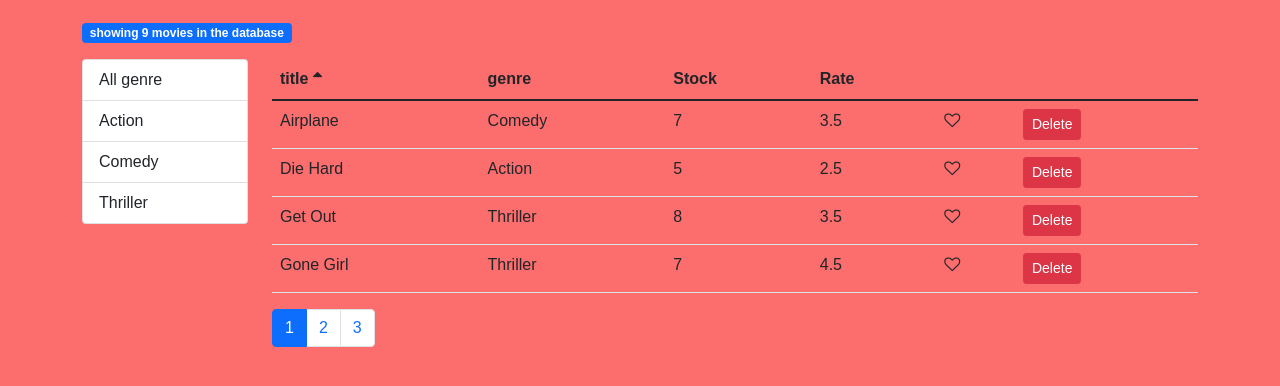
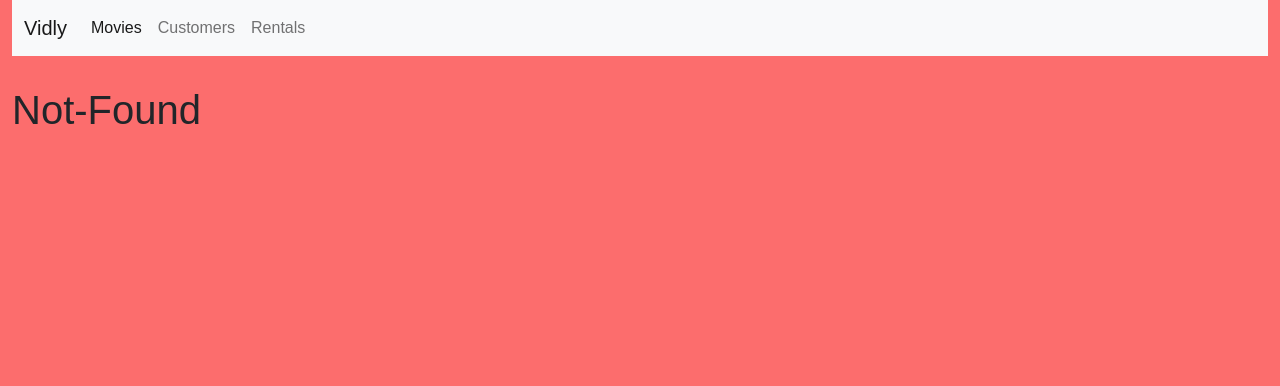
Before and after one commit to krishkasper07/movies-app, a React (Create React App) app: page /not-found in a window 1280 px wide. Shown: the top 386 px of the page. Built offline with nearby package versions, Linux system fonts and the light colour scheme.

Commit message:
added routing created a separate table component

```diff
--- a/package.json
+++ b/package.json
@@ -12,6 +12,7 @@
     "prop-types": "^15.7.2",
     "react": "^17.0.2",
     "react-dom": "^17.0.2",
+    "react-router-dom": "^5.3.0",
     "react-scripts": "4.0.3",
     "web-vitals": "^1.1.2"
   },
--- a/src/App.js
+++ b/src/App.js
@@ -1,8 +1,21 @@
+import { Redirect, Route, Switch } from "react-router";
+import Customers from "./components/customers";
 import { Movies } from "./components/movies";
+import Rentals from "./components/rentals";
+import NotFound from "./components/not-found"
+import NavBar from "./components/navbar"
 function App() {
   return (
-    <main className="container">
-    <Movies/>
+    <main className="container-fluid">
+    <NavBar/>
+    <Switch>
+    <Route path="/movies" component={Movies}/>
+    <Route path="/customers" component={Customers}/>
+    <Route path="/rentals" component={Rentals}/>
+    <Route path="/not-found" component={NotFound}/>
+    <Redirect from="/" exact to="/movies"/>
+    <Redirect to="/not-found"/>
+    </Switch>
     </main>
   );
 }
--- /dev/null
+++ b/src/components/common/table.jsx
@@ -0,0 +1,14 @@
+import TableHeader from './tableHeader'
+import TableBody from './tableBody'
+const Table=({columns,onSort,allMovies,sortColumn})=>{
+
+    return( <table className="table">
+            <TableHeader
+            columns={columns}
+            onSort={onSort}
+            sortColumn={sortColumn}/>
+            <TableBody data={allMovies}
+           columns={columns}/>
+        </table>);
+}
+export default Table;
--- /dev/null
+++ b/src/components/customers.jsx
@@ -0,0 +1,5 @@
+const Customers = () => {
+    return ( <h1>Customer</h1> );
+}
+
+export default Customers;
--- a/src/components/movies.jsx
+++ b/src/components/movies.jsx
@@ -51,22 +51,29 @@
     const handleSort=(sort)=>{
           setSortColumn(sort);
     }
+    //getting page data
+    const getPageData=()=>{
+        const filtered=selectedGenre && selectedGenre._id ? movies.filter(m=> m.genre._id === selectedGenre._id) : movies;
+        // returning a sorted array using lodash
+     const sorted=_.orderBy(filtered,[sortColumn.path],[sortColumn.order]);
+    // importing paginate from utils
+    const allMovies=paginate(sorted,currentPage,pageSize);
+    return {totalCount:filtered.length ,data:allMovies};
+    }
     useEffect(() => {
         const gen= [{_id:'',name:'All genre'},...getGenres()];
         setmovies(getMovies());
         setGenre(gen);
     }, [])
-    const filtered=selectedGenre && selectedGenre._id ? movies.filter(m=> m.genre._id === selectedGenre._id) : movies;
-    // returning a sorted array using lodash
- const sorted=_.orderBy(filtered,[sortColumn.path],[sortColumn.order]);
-// importing paginate from utils
-const allMovies=paginate(sorted,currentPage,pageSize);
+
+
     //object destructing
     const {length:count}=movies
     if(count ===0)
     return <p>there are no movies in the database</p>
+    const {totalCount,data:allMovies}=getPageData();
 return(<div>
-   <p className="badge bg-primary rounded">showing {filtered.length} movies in the database</p>
+   <p className="badge bg-primary rounded">showing {totalCount} movies in the database</p>
     <div className="row">
         <div className="col-2">
         <ListGroup items={genre}
@@ -81,7 +88,7 @@
             onSort={handleSort}
             sortColumn={sortColumn}/>
         <Pagination
-        itemCount={filtered.length}
+        itemCount={totalCount}
         pageSize={pageSize}
         currentPage={currentPage}
         onPageChange={handlePageChange}/>
--- a/src/components/moviesTable.jsx
+++ b/src/components/moviesTable.jsx
@@ -1,6 +1,5 @@
 import Like from "./common/like";
-import TableBody from "./common/tableBody";
-import TableHeader from "./common/tableHeader";
+import Table from './common/table'
 const MoviesTable = (props) => {
   const {allMovies,sortColumn,onSort,onLike,onDelete}=props;
        const columns=[
@@ -11,16 +10,10 @@
             {key:'like',content:movie=><Like liked={movie.liked} onLike={()=>onLike(movie)}/>},
             {key:'delete',content:movie=><button
             onClick={()=>onDelete(movie)}className="btn btn-danger btn-sm">Delete</button>},]
-    return ( <>
-         <table className="table">
-            <TableHeader
-            columns={columns}
-            onSort={onSort}
-            sortColumn={sortColumn}/>
-            <TableBody data={allMovies}
-           columns={columns}/>
-        </table>
-    </> );
+    return (
+        <Table allMovies={allMovies} onSort={onSort} columns={columns}
+        sortColumn={sortColumn}/>
+    );
 }
 
 export default MoviesTable;
--- /dev/null
+++ b/src/components/navbar.jsx
@@ -0,0 +1,26 @@
+import { Link, NavLink } from "react-router-dom";
+const NavBar = () => {
+    return (<nav className="navbar navbar-expand-lg navbar-light bg-light">
+    <div className="container-fluid">
+      <Link className="navbar-brand" to="/"> Vidly</Link>
+      <button className="navbar-toggler" type="button" data-bs-toggle="collapse" data-bs-target="#navbarNav" aria-controls="navbarNav" aria-expanded="false" aria-label="Toggle navigation">
+        <span className="navbar-toggler-icon"></span>
+      </button>
+      <div className="collapse navbar-collapse" id="navbarNav">
+        <ul className="navbar-nav">
+          <li className="nav-item">
+            <NavLink className="nav-link active" aria-current="page" to="/movies">Movies</NavLink>
+          </li>
+          <li className="nav-item">
+            <NavLink className="nav-link" to="/customers">Customers</NavLink>
+          </li>
+          <li className="nav-item">
+            <NavLink className="nav-link" to="/rentals">Rentals</NavLink>
+          </li>
+        </ul>
+      </div>
+    </div>
+  </nav>);
+}
+
+export default NavBar;
--- /dev/null
+++ b/src/components/not-found.jsx
@@ -0,0 +1,5 @@
+const NotFound = () => {
+    return ( <h1>Not-Found</h1> );
+}
+
+export default NotFound;
--- /dev/null
+++ b/src/components/rentals.jsx
@@ -0,0 +1,5 @@
+const Rentals = () => {
+    return ( <h1>Rental</h1> );
+}
+
+export default Rentals;
--- a/src/index.css
+++ b/src/index.css
@@ -1,9 +1,13 @@
 body{
     background-color: rgb(252, 109, 109);
-    padding: 20px 0 0 0;
+    padding: 0 0 0 0;
     font-family: sans-serif;
 }
 
 .clickable{
     cursor: pointer;
 }
+
+.navbar{
+    margin-bottom: 30px;
+}
--- a/src/index.js
+++ b/src/index.js
@@ -5,9 +5,12 @@
 import 'bootstrap/dist/css/bootstrap.css';
 import 'font-awesome/css/font-awesome.css';
 import './index.css';
+import {BrowserRouter} from 'react-router-dom'
 ReactDOM.render(
   <React.StrictMode>
+    <BrowserRouter>
     <App/>
+    </BrowserRouter>
   </React.StrictMode>,
   document.getElementById('root')
 );
```
Also changed, not shown: src/components/moviesForm.jsx (added), 1 other file (tests, documents, lock files or other folders).
